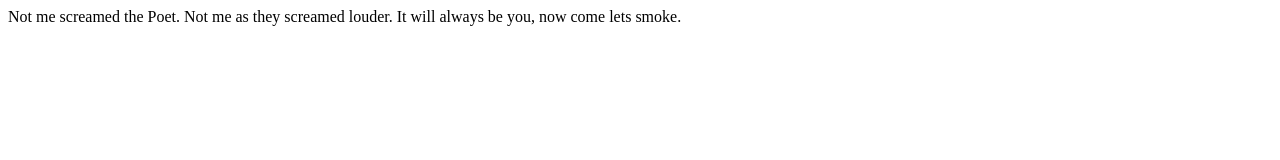
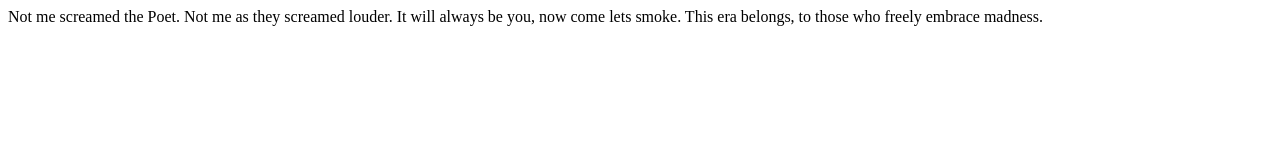
Before and after one commit to curiuosafro/indexoverload, a plain HTML site: page README.html in a window 1280 px wide. Drawn offline with Linux system fonts and the light colour scheme.

Commit message:
Edit README.html and index.html

```diff
--- a/README.html
+++ b/README.html
@@ -9,5 +9,6 @@
             Not me screamed the Poet.
             Not me as they screamed louder.
             It will always be you, now come lets smoke.
+            This era belongs, to those who freely embrace madness.
         </body>
     </html>
```
